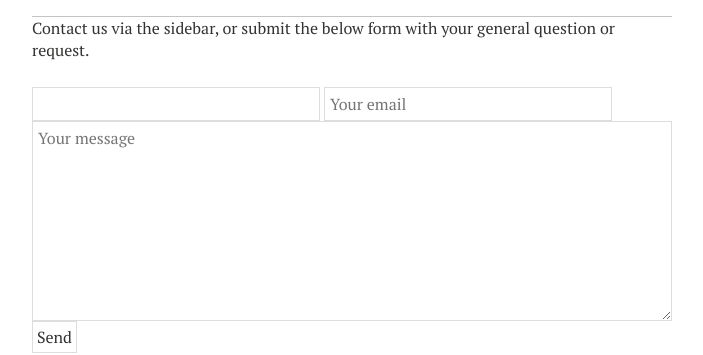
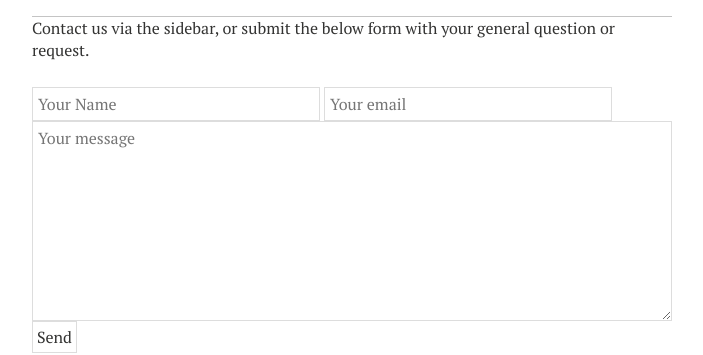
Before and after one commit to nerdyfergy/blg-site-mm3, a Jekyll site: the page built from index.md, in a window 1280 px wide. Shown: the part 1404-1759 px from the top of the page, without its empty margins (288-991 px from the left). Built offline with Jekyll 4.4.1, drawn with Linux system fonts in a browser that asks for light colours; nearby versions of some CDN libraries.

Commit message:
Update home.html

```diff
--- a/_layouts/home.html
+++ b/_layouts/home.html
@@ -53,7 +53,7 @@
     <h3><a href="{{ site.url}}/contact/">Contact Us</a></h3>
     <p>Contact us via the sidebar, or submit the below form with your general question or request.</p>
     <form action="//formspree.io/your@email.com" method="POST">
-     <input type="text" name="name" placeholder:="Your Name" class="fifty">
+     <input type="text" name="name" placeholder="Your Name" class="fifty">
      <input type="text" name="_replyto" placeholder="Your email" class="fifty"/>
      <input type="hidden" name="_next" value="//site.io/thanks.html" />
      <input type="hidden" name="_subject" value="New submission!" class="fifty"/>
```
